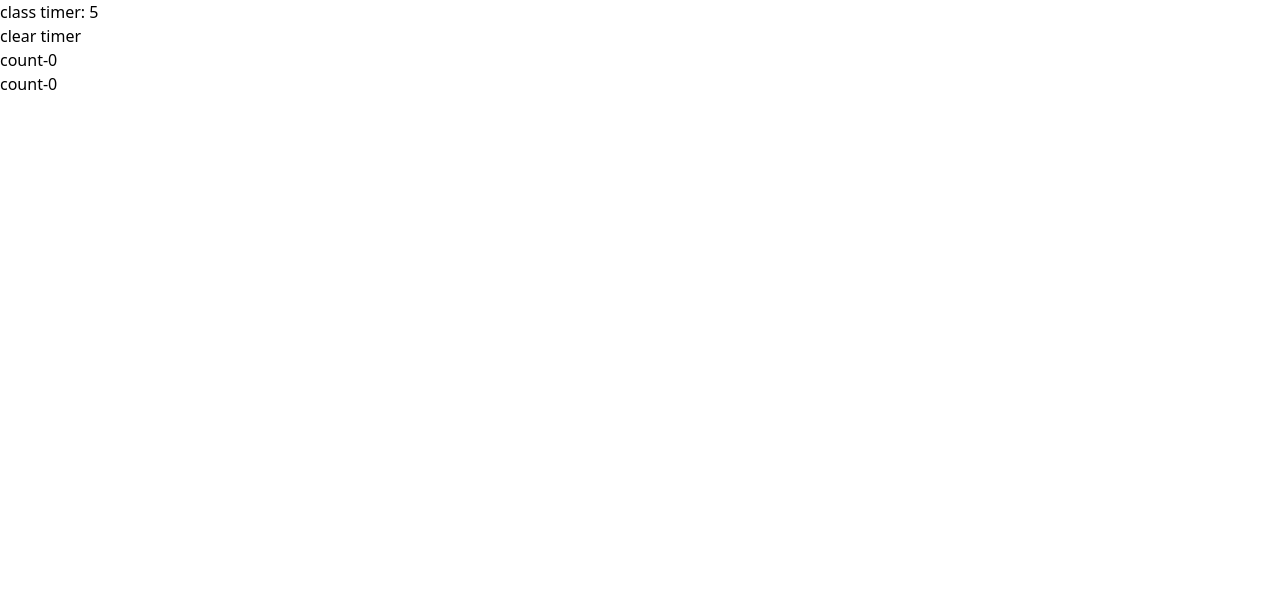
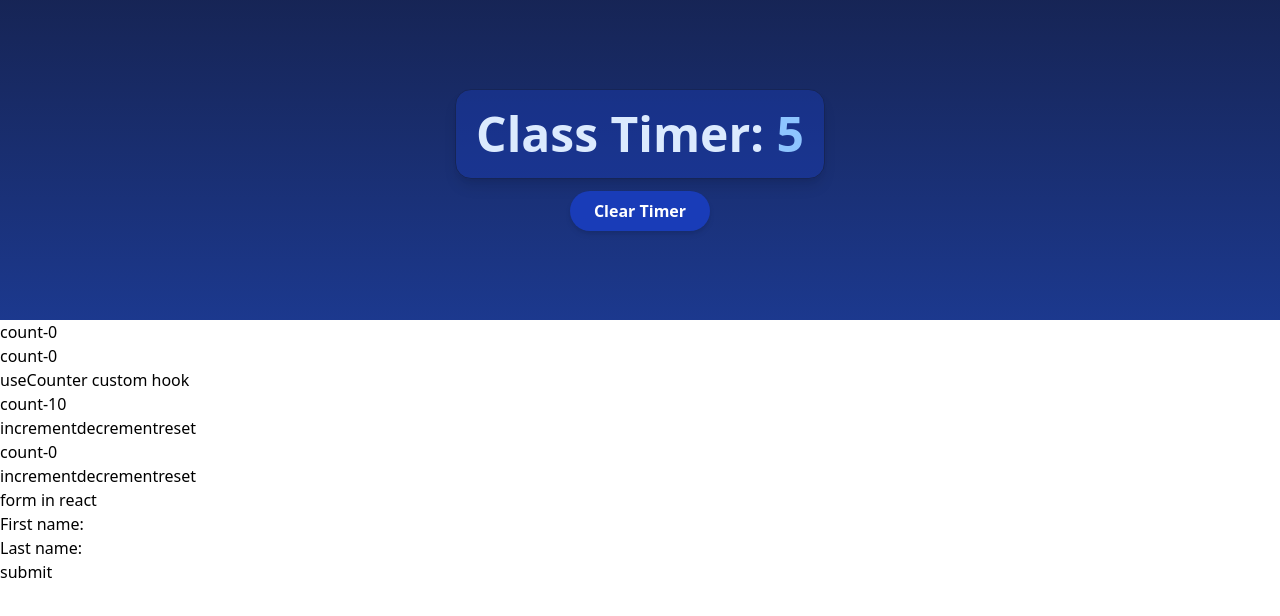
Before and after one commit to varadisthedev/react-hooks-advanced, a React (Vite) app: page / in a window 1280 px wide. Shown: the top 616 px of the page. Built offline with nearby package versions, Linux system fonts and the light colour scheme; the HTML template or start-up script is replaced by a standard one.

Commit message:
add custom hooks in react, and useref

```diff
--- a/src/App.jsx
+++ b/src/App.jsx
@@ -3,6 +3,9 @@ import FocusInput from './component/FocusInput'
 import ClassTimer from './component/ClassTimer'
 import DocTitleOne from './component/DocTitleOne'
 import DocTitleTwo from './component/DocTitleTwo'
+import CounterOne from './component/CounterOne'
+import CounterTwo from './component/CounterTwo'
+import UserForm from './component/UserForm'
 
 function App() {
 
@@ -12,6 +15,14 @@ function App() {
       <ClassTimer/>
       <DocTitleOne/>
       <DocTitleTwo/>
+
+
+      <h2>useCounter custom hook </h2>
+      <CounterOne/>
+      <CounterTwo/>
+
+      <h2>form in react</h2>
+      <UserForm/>
     </>
   )
 }
--- a/src/component/ClassTimer.jsx
+++ b/src/component/ClassTimer.jsx
@@ -18,12 +18,18 @@ import React, { Component } from 'react'
     }
   render() {
     return (
-      <div>
-        <h1>
-          class timer: {this.state.timer}
+      <div className="flex flex-col items-center justify-center min-h-[40vh] bg-gradient-to-b from-blue-950 to-blue-900 text-blue-100">
+        <h1 className="text-5xl font-extrabold  p-5 bg-blue-800/40 rounded-2xl shadow-lg border border-blue-950">
+        Class Timer: <span className="text-blue-300">{this.state.timer}</span>
         </h1>
-        <button onClick={()=>{clearInterval(this.interval)}}>clear timer</button>
-      </div>
+
+      <button
+         onClick={() => clearInterval(this.interval)}
+        className="mt-3 px-6 py-2 bg-blue-800 hover:bg-blue-700 text-white font-semibold rounded-4xl shadow-md transition-all duration-200 active:scale-75">
+      Clear Timer
+      </button>
+</div>
+
     )
   }
 }
--- /dev/null
+++ b/src/component/CounterOne.jsx
@@ -0,0 +1,18 @@
+import React,{useState} from 'react'
+import useCounter from '../hooks/useCounter'
+function CounterOne() {
+    // using the custom hook useCounter
+    const [count,increment,decrement,reset]=useCounter(10,2)
+
+  return (
+    <div>
+        <h2>count-{count}</h2>
+        <button onClick={increment}>increment</button>
+        <button onClick={decrement}>decrement</button>
+        <button onClick={reset}>reset</button>
+
+    </div>
+  )
+}
+
+export default CounterOne
--- /dev/null
+++ b/src/component/CounterTwo.jsx
@@ -0,0 +1,27 @@
+import React,{useState} from 'react'
+
+function CounterTwo() {
+    const[count,setCount]=useState(0)
+
+    const increment=()=>{
+        setCount(prevCount=>prevCount+1)
+    }
+    const decrement=()=>{
+        setCount(prevCount=>prevCount-1)
+    }
+    const reset=()=>{
+        setCount(0)
+    }
+
+  return (
+    <div>
+        <h2>count-{count}</h2>
+        <button onClick={increment}>increment</button>
+        <button onClick={decrement}>decrement</button>
+        <button onClick={reset}>reset</button>
+
+    </div>
+  )
+}
+
+export default CounterTwo
--- /dev/null
+++ b/src/component/UserForm.jsx
@@ -0,0 +1,32 @@
+import React,{useState} from 'react'
+import useInput from '../hooks/useInput'
+
+function UserForm() {
+
+    const [firstName,bindFirstName,resetFirstName]=useInput('')
+    const [lastName,bindLastName,resetLastName]=useInput('')
+
+    const submitHandler=(e)=>{
+        e.preventDefault()
+        alert(`Hello ${firstName} ${lastName}`)
+        resetFirstName()
+        resetLastName()
+    }
+  return (
+    <div>
+        <form onSubmit={submitHandler}>
+            <div>
+                <label>First name:</label>
+                <input {...bindFirstName} type='text'></input>
+            </div>
+            <div>
+                <label>Last name:</label>
+                <input type='text' {...bindLastName}></input>
+            </div>
+            <button>submit</button>
+        </form>
+    </div>
+  )
+}
+
+export default UserForm
--- /dev/null
+++ b/src/hooks/useCounter.jsx
@@ -0,0 +1,19 @@
+import {useState} from 'react'
+// no need to import react, since code doesnt have any JSX
+function useCounter(initialCount=0,value) {
+    const[count,setCount]=useState(initialCount)
+
+    const increment=()=>{
+        setCount(prevCount=>prevCount+value)
+    }
+    const decrement=()=>{
+        setCount(prevCount=>prevCount-value)
+    }
+    const reset=()=>{
+        setCount(initialCount)
+    }
+
+    return [count,increment,decrement,reset]
+}
+
+export default useCounter
--- /dev/null
+++ b/src/hooks/useInput.jsx
@@ -0,0 +1,20 @@
+import {useState} from 'react'
+
+function useInput(initialValue) {
+    const [value,setValue]=useState(initialValue)
+    const reset=()=>{
+        setValue(initialValue)
+    }
+
+    const bind={
+        value,
+        onChange: e=>{
+            setValue(e.target.value)
+        }
+    }
+    return [value,bind,reset]
+
+
+}
+
+export default useInput
```
